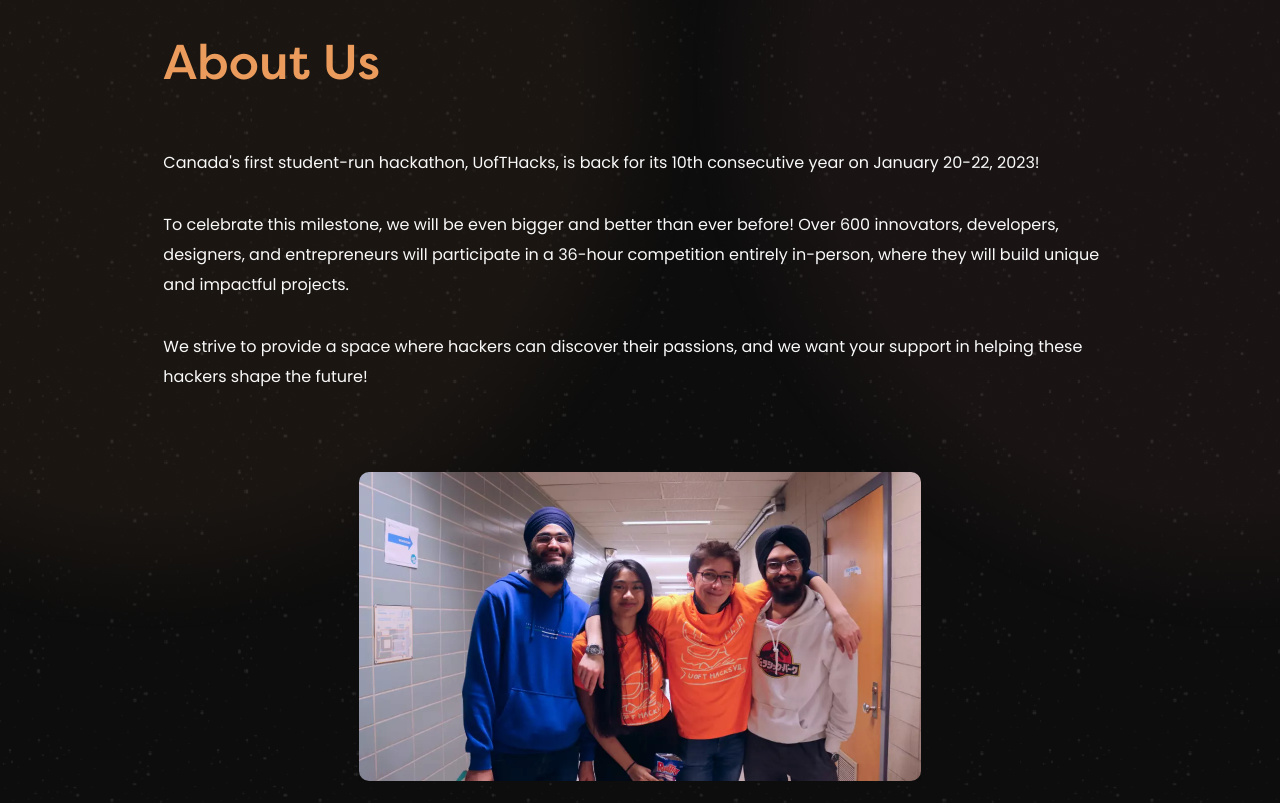
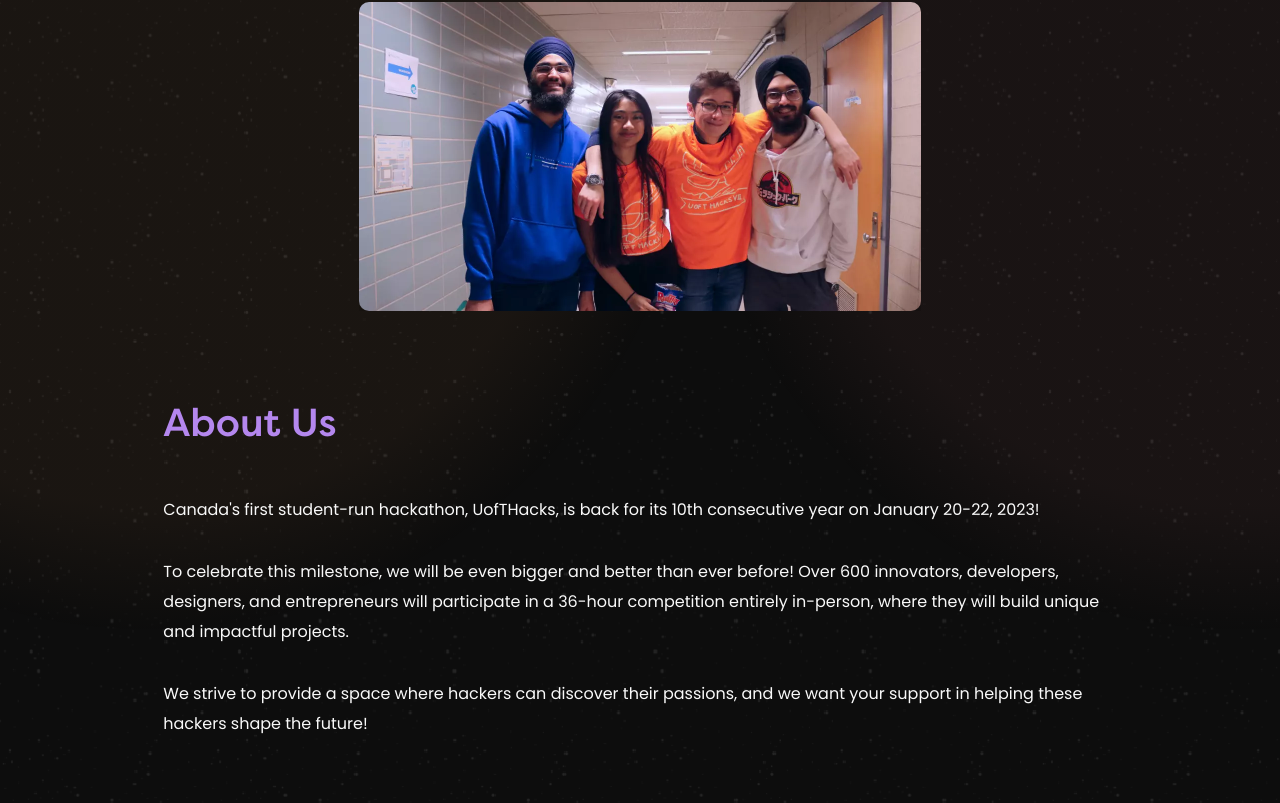
Before and after one commit to UofTHacks-Official/site-x, a Next.js app: page / in a window 1280 px wide. Shown: the part 998-1801 px from the top of the page. Built offline with nearby package versions, Linux system fonts and the light colour scheme.

Commit message:
Updated About section to fit new redesign

```diff
--- a/components/sections/About.jsx
+++ b/components/sections/About.jsx
@@ -1,19 +1,21 @@
 import Image from "next/image";
 import { styled, css } from "~stitches";
 
-import { Body, Title } from "@components/atoms";
+import { Body, Title, Header } from "@components/atoms";
 
 import AboutUsImg from "@assets/AboutUs.webp";
 
 const Wrapper = styled('section', {
-  minHeight: "100vh",
   width: "100%",
   scrollMarginTop: "12vh",
+  marginBottom: "10rem",
 })
 
 const ContentWrapper = styled('div', css({
   display: 'flex',
   maxWidth: "1440px",
+  justifyContent: "center",
+  alignItems: "center",
   flexFlow: "row wrap",
   gap: "5vw",
   '@bp1': {
@@ -54,9 +56,12 @@ const TextWrapper = styled('div', css({
 export const About = (props) => {
   return(
     <Wrapper id="About">
-      <Title>About Us</Title>
       <ContentWrapper>
+        <ImageWrapper>
+          <Image src={AboutUsImg} layout="fill" objectFit='contain' alt="UofTHacks Friends" />
+        </ImageWrapper>
         <TextWrapper>
+      <Header>About Us</Header>
           <Body>
           Canada&apos;s first student-run hackathon, UofTHacks, is back for its 10th consecutive year on January 20-22, 2023!
           </Body>
@@ -67,9 +72,6 @@ export const About = (props) => {
           We strive to provide a space where hackers can discover their passions, and we want your support in helping these hackers shape the future!
           </Body>
         </TextWrapper>
-        <ImageWrapper>
-          <Image src={AboutUsImg} layout="fill" objectFit='contain' alt="UofTHacks Friends" />
-        </ImageWrapper>
       </ContentWrapper>
     </Wrapper>
   )
```
